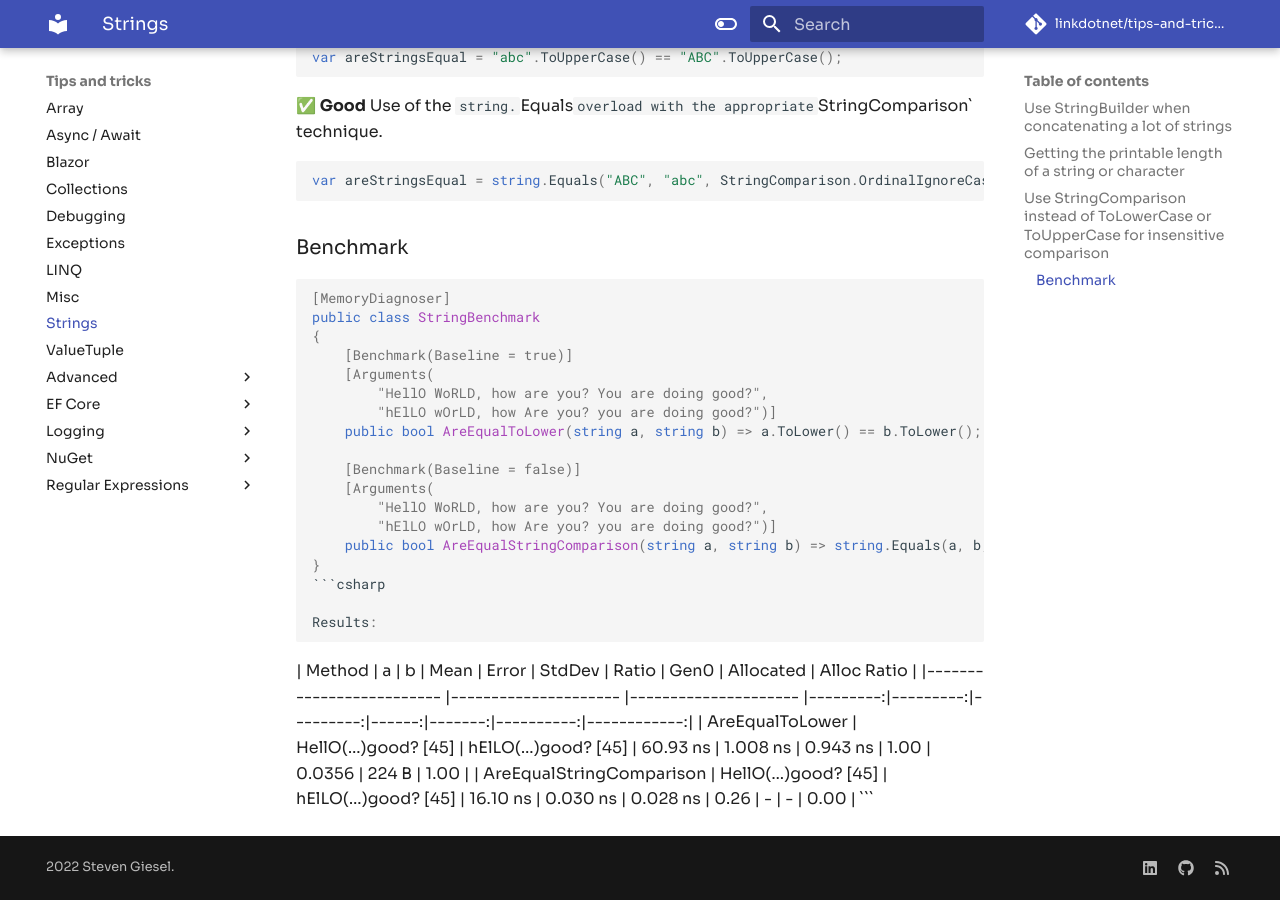
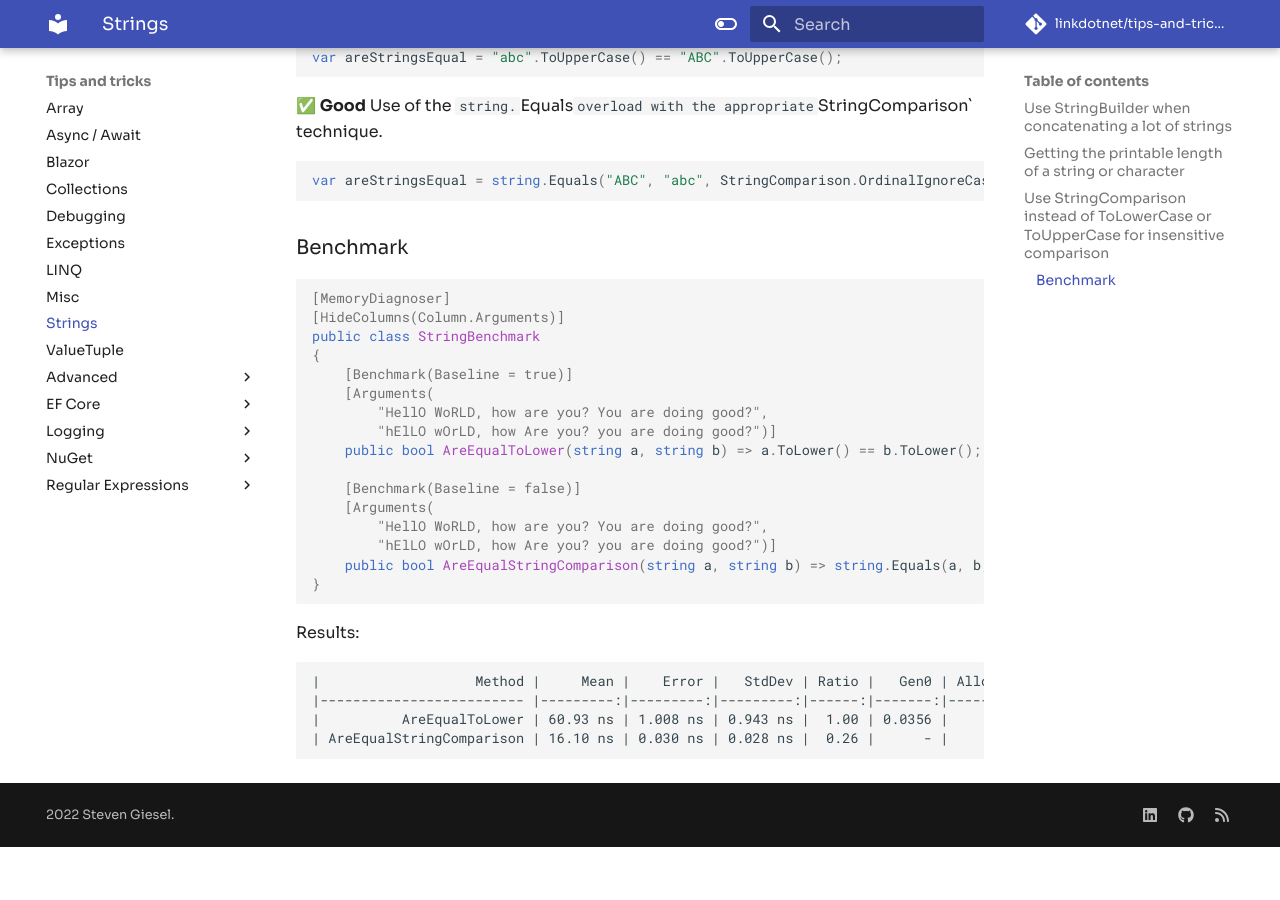
Before and after one commit to linkdotnet/tips-and-tricks, an MkDocs documentation site: the page built from docs/strings.md, in a window 1280 px wide and 900 px high, scrolled down 2188 px. Built offline with MkDocs 1.6.1 and Material for MkDocs 9.7.7, drawn with Linux system fonts in a browser that asks for light colours; comment, search, counter and statistics services are not loaded; after the commit the page ends 3035 px from its top, so only the background shows below that.

Commit message:
Fixed benchmark results

````diff
--- a/docs/strings.md
+++ b/docs/strings.md
@@ -83,6 +83,7 @@ var areStringsEqual = string.Equals("ABC", "abc", StringComparison.OrdinalIgnore
 ### Benchmark
 ```csharp
 [MemoryDiagnoser]
+[HideColumns(Column.Arguments)]
 public class StringBenchmark
 {
     [Benchmark(Baseline = true)]
@@ -97,12 +98,12 @@ public class StringBenchmark
         "hElLO wOrLD, how Are you? you are doing good?")]
     public bool AreEqualStringComparison(string a, string b) => string.Equals(a, b, StringComparison.OrdinalIgnoreCase);
 }
-```csharp
+```
 
 Results:
 ```
-|                   Method |                    a |                    b |     Mean |    Error |   StdDev | Ratio |   Gen0 | Allocated | Alloc Ratio |
-|------------------------- |--------------------- |--------------------- |---------:|---------:|---------:|------:|-------:|----------:|------------:|
-|          AreEqualToLower | HellO(...)good? [45] | hElLO(...)good? [45] | 60.93 ns | 1.008 ns | 0.943 ns |  1.00 | 0.0356 |     224 B |        1.00 |
-| AreEqualStringComparison | HellO(...)good? [45] | hElLO(...)good? [45] | 16.10 ns | 0.030 ns | 0.028 ns |  0.26 |      - |         - |        0.00 |
+|                   Method |     Mean |    Error |   StdDev | Ratio |   Gen0 | Allocated | Alloc Ratio |
+|------------------------- |---------:|---------:|---------:|------:|-------:|----------:|------------:|
+|          AreEqualToLower | 60.93 ns | 1.008 ns | 0.943 ns |  1.00 | 0.0356 |     224 B |        1.00 |
+| AreEqualStringComparison | 16.10 ns | 0.030 ns | 0.028 ns |  0.26 |      - |         - |        0.00 |
 ```
````
